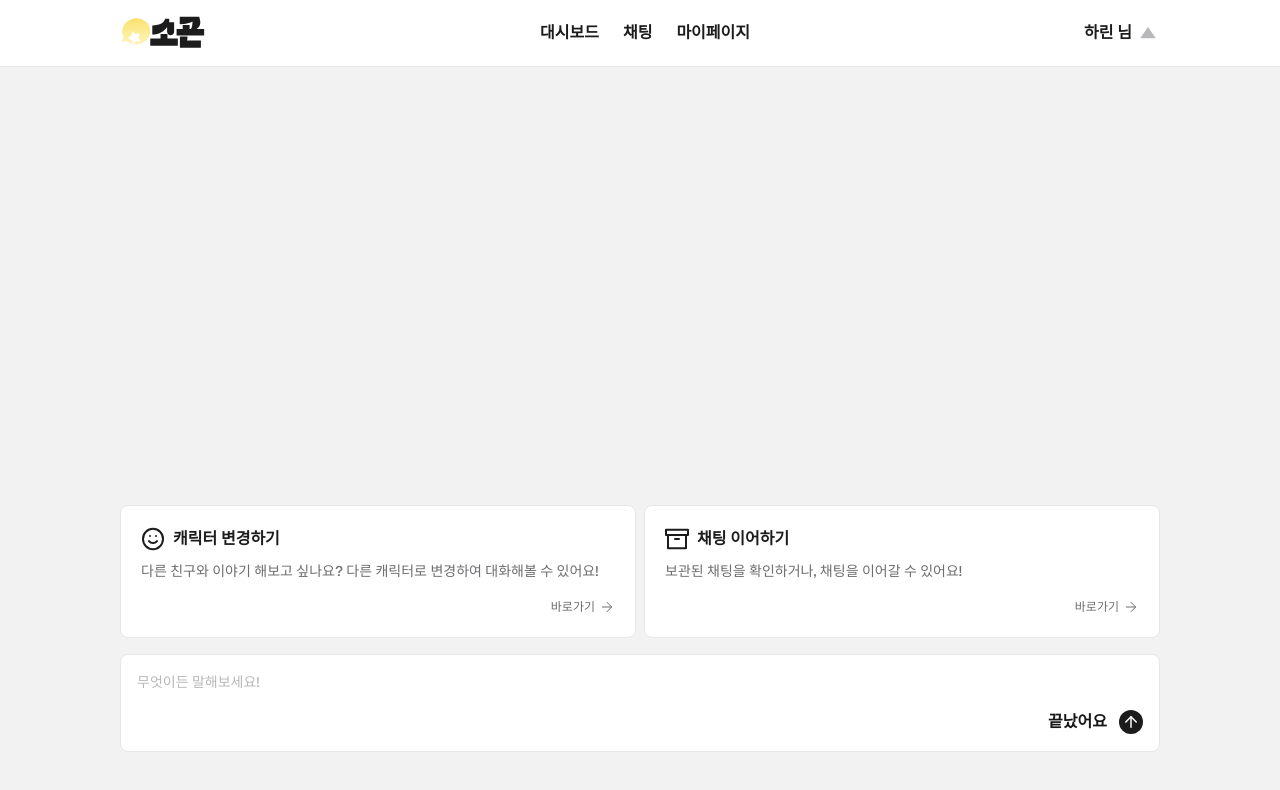
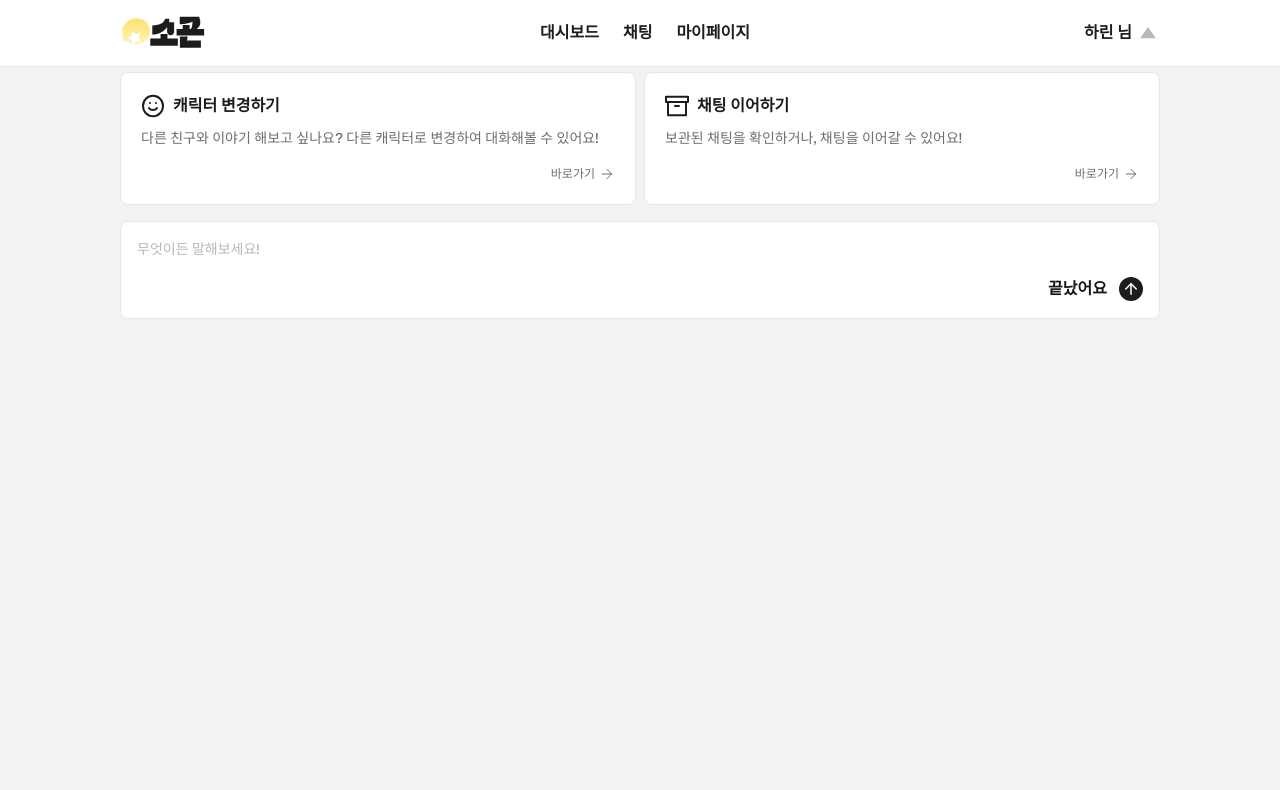
Before and after one commit to sogon-bssm/Sogon-FE, a Next.js app: page /chat in a window 1280 px wide. Shown: the top 790 px of the page. Built offline with nearby package versions, Linux system fonts and the light colour scheme.

Commit message:
feat:: 채팅 페이지 구현

```diff
--- a/src/app/chat/page.tsx
+++ b/src/app/chat/page.tsx
@@ -1,18 +1,86 @@
 'use client';
 
 import ActionCard from '@/features/chat/components/actionCard';
+import ChatBubble from '@/features/chat/components/chatBubble';
 import ChatInput from '@/features/chat/components/chatInput';
 import { useSearchParams } from 'next/navigation';
+
+const chatMock = [
+  {
+    chatId: 123,
+    isUser: true,
+    content:
+      '아니, 나 오늘 너무 힘들었어... 진짜 너무 힘들어서 말이 안나옫ㄴ다. 그냥 아무것도안 하고 싶어 너무 지친다. 진짜 다 냅두고 냅다 집에 가버리고 싶다 ',
+  },
+  {
+    chatId: 124,
+    isUser: false,
+    content: '허거덩 허거덩스',
+  },
+  {
+    chatId: 125,
+    isUser: true,
+    content:
+      '너 왜 공감을 그거밖에 안 해줘? 진짜 실망이야 이제부터 다른 캐릭ㅌ처랑 대화할거야 너랑 대화 안할래. 마지막 기회다 제대로 대답해 나랑 계속 얘기하고 싶으면...',
+  },
+  {
+    chatId: 126,
+    isUser: false,
+    content: '진짜 힘들었겠다 ㅠㅠ',
+  },
+  {
+    chatId: 127,
+    isUser: true,
+    content: '맞아... 나 너무 힘들었어. 근데 너가 몰라줘서 더 힘들었던 것 같아.',
+  },
+  {
+    chatId: 128,
+    isUser: false,
+    content: '내가 앞으로는 공감도 더 잘해주고 널 더 이해해줄게 진짜진짜 미안해ㅠㅠㅠ',
+  },
+  {
+    chatId: 129,
+    isUser: true,
+    content: '진짜 힘들e다',
+  },
+  {
+    chatId: 130,
+    isUser: false,
+    content: '무슨 일이야!!!',
+  },
+  {
+    chatId: 131,
+    isUser: true,
+    content:
+      '솔직히 무슨 일 있었는지는 못말하겠는데 그렇지만 너가 날 위로해주고 내 탓 아니라고 하고 내 잘못 하나도 없고 수고했다고 말해주면 좋겠어... 근데 내가 무슨 일 있었는지는 못 말해 알겠지?',
+  },
+  {
+    chatId: 132,
+    isUser: false,
+    content:
+      '네가 무슨 일 있었는지 말도 안하고 내가 너의 잘못이 아니라고 단정 지을 수는 없어... 너가 잘못했을 수도 있잖아',
+  },
+  {
+    chatId: 133,
+    isUser: true,
+    content: '너랑 대화 안해...',
+  },
+];
 
 const Chat = () => {
   const searchParams = useSearchParams();
   const sessionId = searchParams.get('session'); //session이 있으면 값 반환, 없으면 null
 
   return (
-    <div className="flex w-full flex-col px-4 md:px-8 lg:px-[7.5rem]">
-      <div className="flex-1 overflow-y-auto">{sessionId}</div>
-      <div className="gap-base flex flex-col">
-        {sessionId || (
+    <div className="flex h-full w-full flex-col px-4 md:px-8 lg:px-[7.5rem]">
+      <div className="space-y-base flex-1">
+        {!!sessionId &&
+          chatMock.map((item) => (
+            <ChatBubble key={item.chatId} isUser={item.isUser} content={item.content} />
+          ))}
+      </div>
+      <div className="gap-base sticky bottom-0 z-5 flex flex-col bg-gray-200">
+        {!!sessionId || (
           <div className="gap-sm flex w-full flex-row">
             <ActionCard
               name="character"
--- /dev/null
+++ b/src/features/chat/components/chatBubble.tsx
@@ -0,0 +1,14 @@
+interface ChatBubbleProps {
+  isUser: boolean;
+  content: string;
+}
+const ChatBubble = ({ isUser, content }: ChatBubbleProps) => {
+  return (
+    <div
+      className={`p-base flex w-fit max-w-[45.7rem] rounded-sm border ${isUser ? 'ml-auto border-gray-300 bg-white' : 'bg-primary-300 border-primary-700 mr-auto'}`}
+    >
+      <p className="font-sans text-sm font-medium">{content}</p>
+    </div>
+  );
+};
+export default ChatBubble;
```
